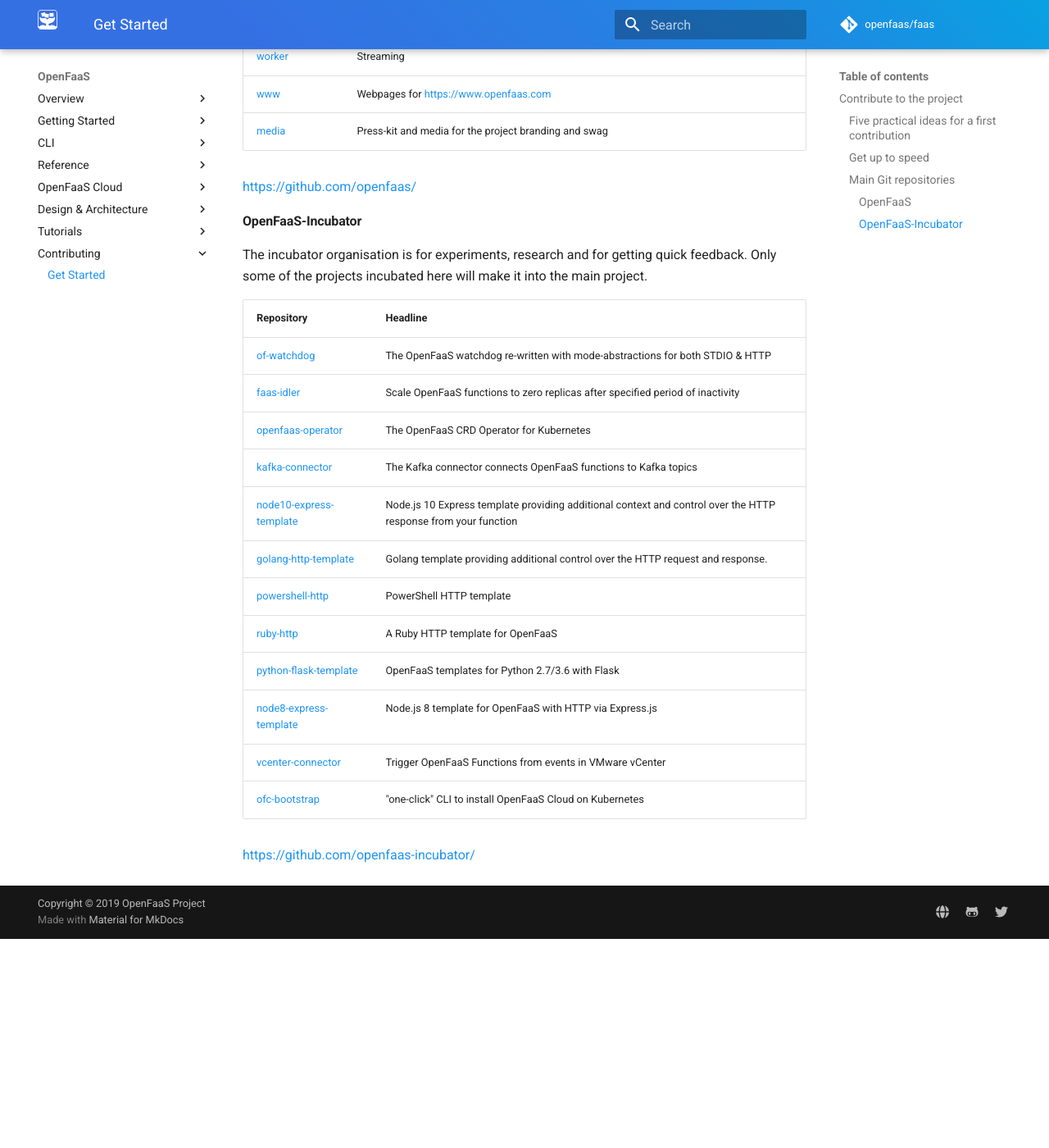
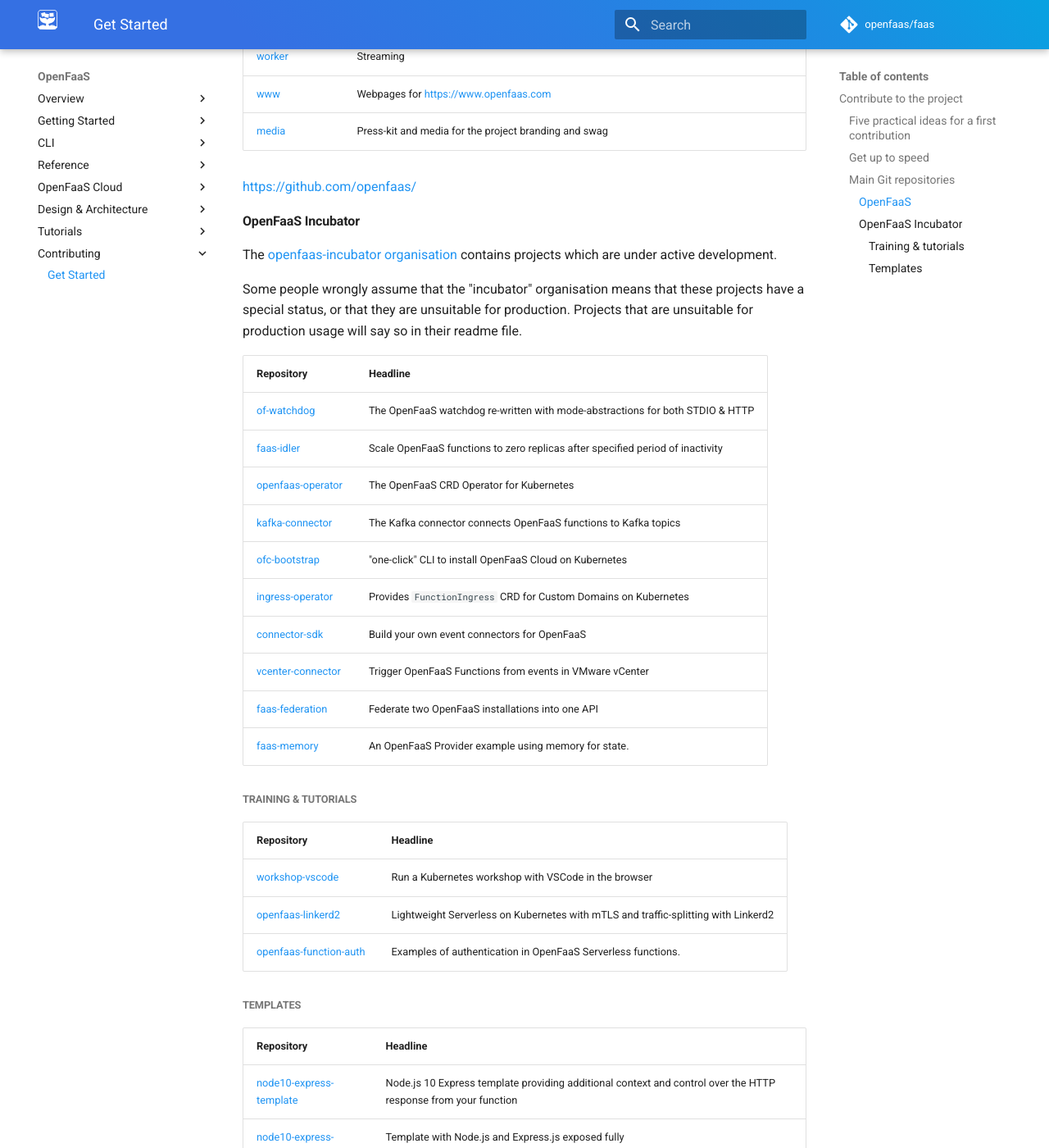
Before and after one commit to openfaas/docs, an MkDocs documentation site: the page built from docs/contributing/get-started.md, in a window 1280 px wide and 1400 px high, scrolled down 1972 px. Shown: the whole window at 82% size. Built offline with MkDocs 1.6.1 and Material for MkDocs 9.7.7, drawn with Linux system fonts in a browser that asks for light colours; comment, search, counter and statistics services are not loaded; before the commit the page ends 3117 px from its top, so only the background shows below that; some of the changed text lies outside the part shown.

Commit message:
Break-out incubator projects and update status
Signed-off-by: Alex Ellis <alexellis2@gmail.com>

```diff
--- a/docs/contributing/get-started.md
+++ b/docs/contributing/get-started.md
@@ -60,9 +60,11 @@ OpenFaaS started as a single mono-repo called `faas` and has been broken out int
 
 https://github.com/openfaas/
 
-#### OpenFaaS-Incubator
+#### OpenFaaS Incubator
 
-The incubator organisation is for experiments, research and for getting quick feedback. Only some of the projects incubated here will make it into the main project.
+The [openfaas-incubator organisation](https://github.com/openfaas-incubator/) contains projects which are under active development.
+
+Some people wrongly assume that the "incubator" organisation means that these projects have a special status, or that they are unsuitable for production. Projects that are unsuitable for production usage will say so in their readme file.
 
 | Repository        | Headline                         |
 |:------------------|:---------------------------------|
@@ -70,13 +72,31 @@ The incubator organisation is for experiments, research and for getting quick fe
 | [faas-idler](https://github.com/openfaas-incubator/faas-idler)         | Scale OpenFaaS functions to zero replicas after specified period of inactivity   |
 | [openfaas-operator](https://github.com/openfaas-incubator/openfaas-operator)         | The OpenFaaS CRD Operator for Kubernetes   |
 | [kafka-connector](https://github.com/openfaas-incubator/kafka-connector)         | The Kafka connector connects OpenFaaS functions to Kafka topics   |
+| [ofc-bootstrap](https://github.com/openfaas-incubator/ofc-bootstrap) | "one-click" CLI to install OpenFaaS Cloud on Kubernetes |
+| [ingress-operator](https://github.com/openfaas-incubator/ingress-operator/) | Provides `FunctionIngress` CRD for Custom Domains on Kubernetes |
+| [connector-sdk](https://github.com/openfaas-incubator/connector-sdk)         | Build your own event connectors for OpenFaaS |
+| [vcenter-connector](https://github.com/openfaas-incubator/vcenter-connector) | Trigger OpenFaaS Functions from events in VMware vCenter |
+| [faas-federation](https://github.com/openfaas-incubator/faas-federation) | Federate two OpenFaaS installations into one API |
+| [faas-memory](https://github.com/openfaas-incubator/faas-memory) | An OpenFaaS Provider example using memory for state. |
+
+##### Training & tutorials
+
+| Repository        | Headline                         |
+|:------------------|:---------------------------------|
+| [workshop-vscode](https://github.com/openfaas-incubator/workshop-vscode) | Run a Kubernetes workshop with VSCode in the browser |
+| [openfaas-linkerd2](https://github.com/openfaas-incubator/openfaas-linkerd2) | Lightweight Serverless on Kubernetes with mTLS and traffic-splitting with Linkerd2 |
+| [openfaas-function-auth](https://github.com/openfaas-incubator/openfaas-function-auth) | Examples of authentication in OpenFaaS Serverless functions. |
+
+##### Templates
+
+| Repository        | Headline                         |
+|:------------------|:---------------------------------|
 | [node10-express-template](https://github.com/openfaas-incubator/node10-express-template) | Node.js 10 Express template providing additional context and control over the HTTP response from your function |
+| [node10-express-service](https://github.com/openfaas-incubator/) | Template with Node.js and Express.js exposed fully |
+| [node8-express-template](https://github.com/openfaas-incubator/node8-express-template) | Node.js 8 template for OpenFaaS with HTTP via Express.js |
 | [golang-http-template](https://github.com/openfaas-incubator/golang-http-template) | Golang template providing additional control over the HTTP request and response.|
 | [powershell-http](https://github.com/openfaas-incubator/powershell-http-template) | PowerShell HTTP template |
 | [ruby-http](https://github.com/openfaas-incubator/ruby-http) | A Ruby HTTP template for OpenFaaS |
 | [python-flask-template](https://github.com/openfaas-incubator/python-flask-template) | OpenFaaS templates for Python 2.7/3.6 with Flask |
-| [node8-express-template](https://github.com/openfaas-incubator/node8-express-template) | Node.js 8 template for OpenFaaS with HTTP via Express.js |
-| [vcenter-connector](https://github.com/openfaas-incubator/vcenter-connector) | Trigger OpenFaaS Functions from events in VMware vCenter |
-| [ofc-bootstrap](https://github.com/openfaas-incubator/ofc-bootstrap) | "one-click" CLI to install OpenFaaS Cloud on Kubernetes |
-
-https://github.com/openfaas-incubator/
+| [python3-debian](https://github.com/openfaas-incubator/python3-debian) | Template for Python3 on Debian for data-science / compiled pip modules |
+| [perl-template](https://github.com/openfaas-incubator/perl-template) | Perl template for OpenFaaS |
```
